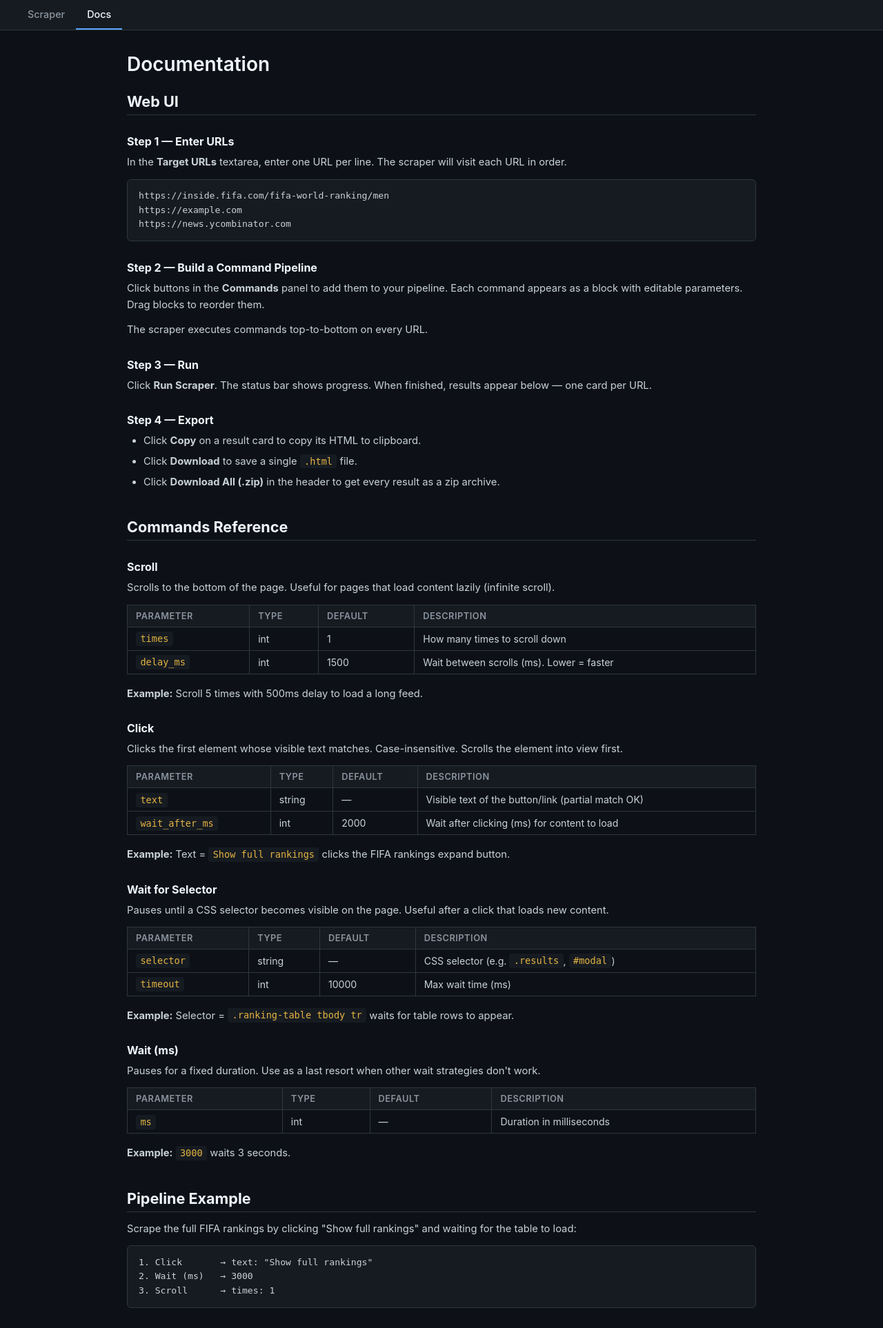
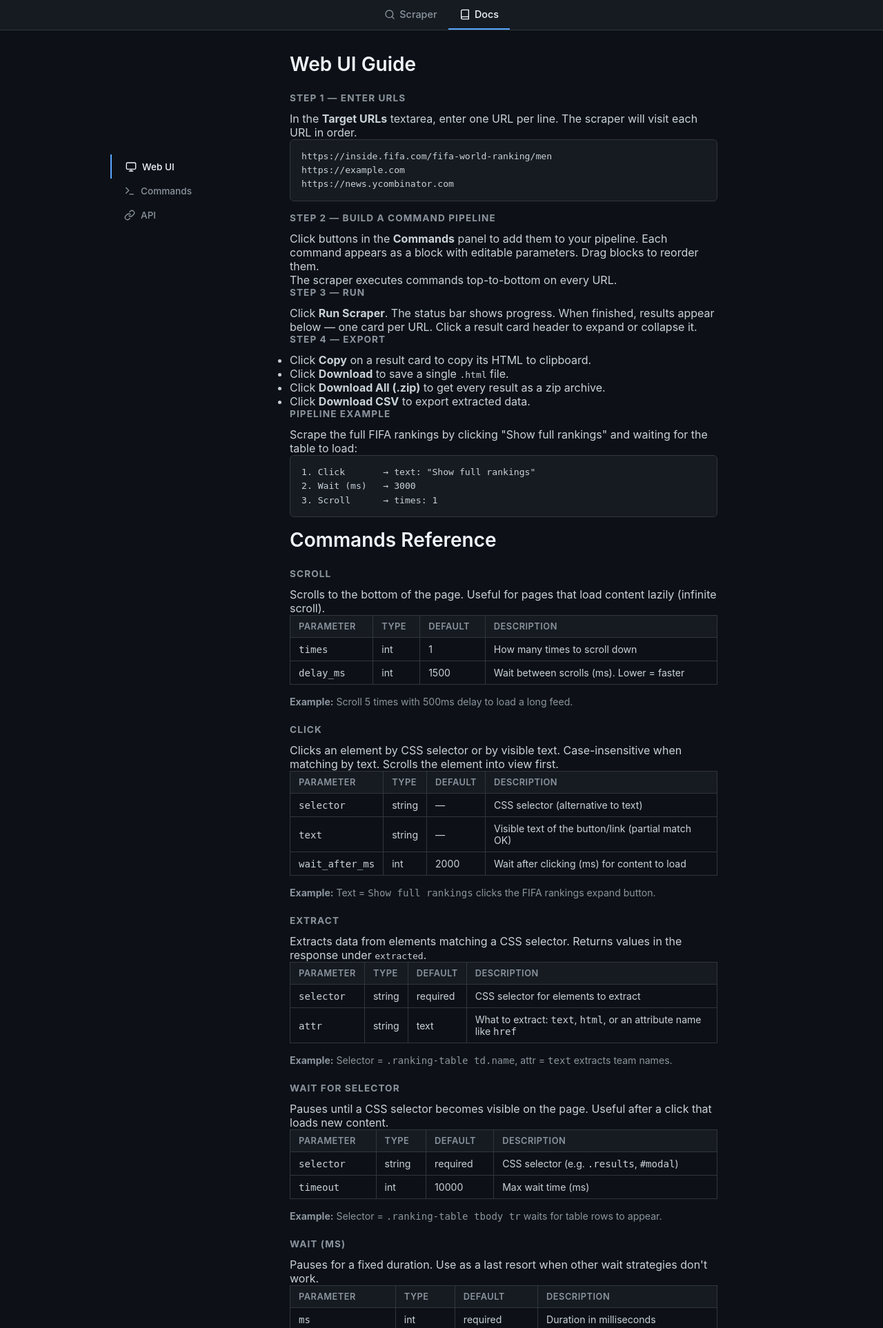
Before and after one commit to Mirohhh/py-scraper, a Flask app: page /docs in a window 1280 px wide. Shown: the top 1926 px of the page at 69% size. Run offline with Flask 3, Linux system fonts and the light colour scheme.

Commit message:
Add per-IP API rate limiting and UI polish

```diff
--- a/app.py
+++ b/app.py
@@ -1,12 +1,49 @@
 import csv
 import io
 import re
+import time
 import zipfile
+from functools import wraps
 from urllib.parse import urlparse
 from flask import Flask, render_template, request, jsonify, Response
 from scraper import execute_scrape
 
 app = Flask(__name__)
+
+# ---------------------------------------------------------------------------
+# Rate limiting (in-memory, per-IP, fixed window)
+# ---------------------------------------------------------------------------
+
+_rate_limit_store: dict[str, list[float]] = {}
+RATE_LIMIT_MAX = 30
+RATE_LIMIT_WINDOW = 60
+
+
+def _rate_limit():
+    ip = request.remote_addr or "unknown"
+    now = time.time()
+    window_start = now - RATE_LIMIT_WINDOW
+    timestamps = _rate_limit_store.get(ip, [])
+    timestamps = [t for t in timestamps if t > window_start]
+    if not timestamps:
+        _rate_limit_store.pop(ip, None)
+    if len(timestamps) >= RATE_LIMIT_MAX:
+        return jsonify({"error": "Rate limit exceeded. Try again later."}), 429
+    timestamps.append(now)
+    _rate_limit_store[ip] = timestamps
+    return None
+
+
+def api_rate_limit(f):
+    @wraps(f)
+    def wrapper(*args, **kwargs):
+        limited = _rate_limit()
+        if limited:
+            return limited
+        return f(*args, **kwargs)
+
+    return wrapper
+
 
 # ---------------------------------------------------------------------------
 # Web UI routes
@@ -24,6 +61,7 @@ def docs():
 
 
 @app.route("/scrape", methods=["POST"])
+@api_rate_limit
 def scrape():
     data = request.get_json()
     urls = data.get("urls", [])
@@ -190,16 +228,19 @@ COMMANDS = [
 
 
 @app.route("/api/health", methods=["GET"])
+@api_rate_limit
 def api_health():
     return jsonify({"status": "ok"})
 
 
 @app.route("/api/commands", methods=["GET"])
+@api_rate_limit
 def api_commands():
     return jsonify({"commands": COMMANDS})
 
 
 @app.route("/api/scrape", methods=["POST"])
+@api_rate_limit
 def api_scrape():
     data = request.get_json(silent=True)
     if data is None:
@@ -225,13 +266,30 @@ def api_scrape():
 
     return_html = data.get("html", True)
 
-    results = []
+    try:
+        page = max(1, int(data.get("page", 1)))
+        per_page = max(1, min(100, int(data.get("per_page", 10))))
+    except (ValueError, TypeError):
+        return _api_error(400, "'page' and 'per_page' must be integers")
+
+    valid_urls = []
     for raw_url in urls:
         if not isinstance(raw_url, str) or not raw_url.strip():
             continue
         url = raw_url.strip()
         if not url.startswith(("http://", "https://")):
             url = "https://" + url
+        valid_urls.append(url)
+
+    total = len(valid_urls)
+    total_pages = max(1, (total + per_page - 1) // per_page)
+    page = min(page, total_pages)
+    start = (page - 1) * per_page
+    end = start + per_page
+    page_urls = valid_urls[start:end]
+
+    results = []
+    for url in page_urls:
         try:
             scraped = execute_scrape(url, commands)
             entry = {"url": url, "status": "ok", "html_length": len(scraped["html"])}
@@ -243,10 +301,21 @@ def api_scrape():
         except Exception as e:
             results.append({"url": url, "status": "error", "error": str(e)})
 
-    return jsonify({"results": results})
+    return jsonify(
+        {
+            "results": results,
+            "pagination": {
+                "page": page,
+                "per_page": per_page,
+                "total": total,
+                "total_pages": total_pages,
+            },
+        }
+    )
 
 
 @app.route("/api/scrape/zip", methods=["POST"])
+@api_rate_limit
 def api_scrape_zip():
     data = request.get_json(silent=True)
     if data is None:
--- a/static/style.css
+++ b/static/style.css
@@ -16,6 +16,7 @@ body {
 /* Top nav */
 .topnav {
   display: flex;
+  justify-content: center;
   gap: 0;
   background: #161b22;
   border-bottom: 1px solid #30363d;
@@ -23,7 +24,9 @@ body {
 }
 
 .topnav a {
-  display: block;
+  display: flex;
+  align-items: center;
+  gap: 0.4rem;
   padding: 0.75rem 1rem;
   color: #8b949e;
   text-decoration: none;
@@ -40,6 +43,12 @@ body {
 .topnav a.active {
   color: #f0f6fc;
   border-bottom-color: #58a6ff;
+}
+
+.nav-icon {
+  width: 16px;
+  height: 16px;
+  flex-shrink: 0;
 }
 
 .container {
@@ -419,15 +428,6 @@ h3 {
   margin-left: auto;
 }
 
-.result-card-body {
-  overflow: hidden;
-  transition: max-height 0.2s ease;
-}
-
-.result-card-body.collapsed {
-  display: none;
-}
-
 .result-error {
   padding: 0.5rem 1rem 0.75rem;
   font-size: 0.82rem;
@@ -452,21 +452,72 @@ h3 {
   margin: 0;
 }
 
-.html-output.hidden {
-  display: none;
+/* Docs layout */
+.docs-layout {
+  display: flex;
+  max-width: 960px;
+  margin: 0 auto;
+  min-height: calc(100vh - 45px);
 }
 
-/* Docs page */
-.docs h2 {
-  font-size: 1.35rem;
+.docs-sidebar {
+  width: 220px;
+  flex-shrink: 0;
+  position: sticky;
+  top: 25vh;
+  height: 100vh;
+  padding: 1.5rem 0;
+}
+
+.sidebar-section {
+  display: flex;
+  flex-direction: column;
+}
+
+.sidebar-link {
+  display: flex;
+  align-items: center;
+  gap: 0.5rem;
+  padding: 0.6rem 1.25rem;
+  color: #8b949e;
+  text-decoration: none;
+  font-size: 0.85rem;
+  font-weight: 500;
+  transition: color 0.15s, background 0.15s;
+}
+
+.sidebar-link:hover {
+  color: #c9d1d9;
+}
+
+.sidebar-link.active {
   color: #f0f6fc;
-  margin: 2.5rem 0 0.75rem;
-  padding-bottom: 0.4rem;
+  border-left: 2px solid #58a6ff;
+}
+
+.sidebar-icon {
+  width: 16px;
+  height: 16px;
+  flex-shrink: 0;
+}
+
+.docs-content {
+  flex: 1;
+  max-width: 700px;
+  padding: 2rem 2.5rem;
+}
+
+/* Docs content */
+.docs h1 {
+  font-size: 1.5rem;
+  color: #f0f6fc;
+  margin: 2rem 0 0.75rem;
+  padding-bottom: 0.5rem;
   border-bottom: 1px solid #30363d;
 }
 
-.docs h2:first-of-type {
-  margin-top: 1rem;
+.docs h1:first-of-type {
+  margin-top: 0;
 }
 
 .docs h3 {
--- a/templates/docs.html
+++ b/templates/docs.html
@@ -8,16 +8,38 @@
 </head>
 <body>
   <nav class="topnav">
-    <a href="/">Scraper</a>
-    <a href="/docs" class="active">Docs</a>
+    <a href="/">
+      <svg class="nav-icon" viewBox="0 0 24 24" fill="none" stroke="currentColor" stroke-width="2" stroke-linecap="round" stroke-linejoin="round"><circle cx="11" cy="11" r="8"/><line x1="21" y1="21" x2="16.65" y2="16.65"/></svg>
+      Scraper
+    </a>
+    <a href="/docs" class="active">
+      <svg class="nav-icon" viewBox="0 0 24 24" fill="none" stroke="currentColor" stroke-width="2" stroke-linecap="round" stroke-linejoin="round"><path d="M4 19.5A2.5 2.5 0 0 1 6.5 17H20"/><path d="M6.5 2H20v20H6.5A2.5 2.5 0 0 1 4 19.5v-15A2.5 2.5 0 0 1 6.5 2z"/></svg>
+      Docs
+    </a>
   </nav>
 
-  <div class="container docs">
+  <div class="docs-layout">
+    <aside class="docs-sidebar">
+      <div class="sidebar-section">
+        <a href="#ui" class="sidebar-link active">
+          <svg class="sidebar-icon" viewBox="0 0 24 24" fill="none" stroke="currentColor" stroke-width="2" stroke-linecap="round" stroke-linejoin="round"><rect x="2" y="3" width="20" height="14" rx="2" ry="2"/><line x1="8" y1="21" x2="16" y2="21"/><line x1="12" y1="17" x2="12" y2="21"/></svg>
+          Web UI
+        </a>
+        <a href="#commands" class="sidebar-link">
+          <svg class="sidebar-icon" viewBox="0 0 24 24" fill="none" stroke="currentColor" stroke-width="2" stroke-linecap="round" stroke-linejoin="round"><polyline points="4 17 10 11 4 5"/><line x1="12" y1="19" x2="20" y2="19"/></svg>
+          Commands
+        </a>
+        <a href="#api" class="sidebar-link">
+          <svg class="sidebar-icon" viewBox="0 0 24 24" fill="none" stroke="currentColor" stroke-width="2" stroke-linecap="round" stroke-linejoin="round"><path d="M10 13a5 5 0 0 0 7.54.54l3-3a5 5 0 0 0-7.07-7.07l-1.72 1.71"/><path d="M14 11a5 5 0 0 0-7.54-.54l-3 3a5 5 0 0 0 7.07 7.07l1.71-1.71"/></svg>
+          API
+        </a>
+      </div>
+    </aside>
 
-    <h1>Documentation</h1>
+    <main class="docs-content">
 
       <!-- ============================================================ -->
-    <h2 id="ui">Web UI</h2>
+      <h1 id="ui">Web UI Guide</h1>
       <!-- ============================================================ -->
 
       <h3>Step 1 — Enter URLs</h3>
@@ -31,20 +53,27 @@ https://news.ycombinator.com</pre>
       <p>The scraper executes commands top-to-bottom on every URL.</p>
 
       <h3>Step 3 — Run</h3>
-    <p>Click <strong>Run Scraper</strong>. The status bar shows progress. When finished, results appear below — one card per URL.</p>
+      <p>Click <strong>Run Scraper</strong>. The status bar shows progress. When finished, results appear below — one card per URL. Click a result card header to expand or collapse it.</p>
 
       <h3>Step 4 — Export</h3>
       <ul>
         <li>Click <strong>Copy</strong> on a result card to copy its HTML to clipboard.</li>
         <li>Click <strong>Download</strong> to save a single <code>.html</code> file.</li>
-      <li>Click <strong>Download All (.zip)</strong> in the header to get every result as a zip archive.</li>
+        <li>Click <strong>Download All (.zip)</strong> to get every result as a zip archive.</li>
+        <li>Click <strong>Download CSV</strong> to export extracted data.</li>
       </ul>
 
+      <h3>Pipeline Example</h3>
+      <p>Scrape the full FIFA rankings by clicking "Show full rankings" and waiting for the table to load:</p>
+      <pre class="code-block">1. Click       → text: "Show full rankings"
+2. Wait (ms)   → 3000
+3. Scroll      → times: 1</pre>
+
       <!-- ============================================================ -->
-    <h2 id="commands">Commands Reference</h2>
+      <h1 id="commands">Commands Reference</h1>
       <!-- ============================================================ -->
 
-    <h3 id="cmd-scroll">Scroll</h3>
+      <h3>Scroll</h3>
       <p>Scrolls to the bottom of the page. Useful for pages that load content lazily (infinite scroll).</p>
       <table class="docs-table">
         <thead><tr><th>Parameter</th><th>Type</th><th>Default</th><th>Description</th></tr></thead>
@@ -55,60 +84,63 @@ https://news.ycombinator.com</pre>
       </table>
       <p class="docs-example"><strong>Example:</strong> Scroll 5 times with 500ms delay to load a long feed.</p>
 
-    <h3 id="cmd-click">Click</h3>
-    <p>Clicks the first element whose visible text matches. Case-insensitive. Scrolls the element into view first.</p>
+      <h3>Click</h3>
+      <p>Clicks an element by CSS selector or by visible text. Case-insensitive when matching by text. Scrolls the element into view first.</p>
       <table class="docs-table">
         <thead><tr><th>Parameter</th><th>Type</th><th>Default</th><th>Description</th></tr></thead>
         <tbody>
+          <tr><td><code>selector</code></td><td>string</td><td>—</td><td>CSS selector (alternative to text)</td></tr>
           <tr><td><code>text</code></td><td>string</td><td>—</td><td>Visible text of the button/link (partial match OK)</td></tr>
           <tr><td><code>wait_after_ms</code></td><td>int</td><td>2000</td><td>Wait after clicking (ms) for content to load</td></tr>
         </tbody>
       </table>
       <p class="docs-example"><strong>Example:</strong> Text = <code>Show full rankings</code> clicks the FIFA rankings expand button.</p>
 
-    <h3 id="cmd-wait-selector">Wait for Selector</h3>
+      <h3>Extract</h3>
+      <p>Extracts data from elements matching a CSS selector. Returns values in the response under <code>extracted</code>.</p>
+      <table class="docs-table">
+        <thead><tr><th>Parameter</th><th>Type</th><th>Default</th><th>Description</th></tr></thead>
+        <tbody>
+          <tr><td><code>selector</code></td><td>string</td><td>required</td><td>CSS selector for elements to extract</td></tr>
+          <tr><td><code>attr</code></td><td>string</td><td>text</td><td>What to extract: <code>text</code>, <code>html</code>, or an attribute name like <code>href</code></td></tr>
+        </tbody>
+      </table>
+      <p class="docs-example"><strong>Example:</strong> Selector = <code>.ranking-table td.name</code>, attr = <code>text</code> extracts team names.</p>
+
+      <h3>Wait for Selector</h3>
       <p>Pauses until a CSS selector becomes visible on the page. Useful after a click that loads new content.</p>
       <table class="docs-table">
         <thead><tr><th>Parameter</th><th>Type</th><th>Default</th><th>Description</th></tr></thead>
         <tbody>
-        <tr><td><code>selector</code></td><td>string</td><td>—</td><td>CSS selector (e.g. <code>.results</code>, <code>#modal</code>)</td></tr>
+          <tr><td><code>selector</code></td><td>string</td><td>required</td><td>CSS selector (e.g. <code>.results</code>, <code>#modal</code>)</td></tr>
           <tr><td><code>timeout</code></td><td>int</td><td>10000</td><td>Max wait time (ms)</td></tr>
         </tbody>
       </table>
       <p class="docs-example"><strong>Example:</strong> Selector = <code>.ranking-table tbody tr</code> waits for table rows to appear.</p>
 
-    <h3 id="cmd-wait">Wait (ms)</h3>
+      <h3>Wait (ms)</h3>
       <p>Pauses for a fixed duration. Use as a last resort when other wait strategies don't work.</p>
       <table class="docs-table">
         <thead><tr><th>Parameter</th><th>Type</th><th>Default</th><th>Description</th></tr></thead>
         <tbody>
-        <tr><td><code>ms</code></td><td>int</td><td>—</td><td>Duration in milliseconds</td></tr>
+          <tr><td><code>ms</code></td><td>int</td><td>required</td><td>Duration in milliseconds</td></tr>
         </tbody>
       </table>
       <p class="docs-example"><strong>Example:</strong> <code>3000</code> waits 3 seconds.</p>
 
       <!-- ============================================================ -->
-    <h2 id="pipeline-example">Pipeline Example</h2>
+      <h1 id="api">API Reference</h1>
       <!-- ============================================================ -->
 
-    <p>Scrape the full FIFA rankings by clicking "Show full rankings" and waiting for the table to load:</p>
-    <pre class="code-block">1. Click       → text: "Show full rankings"
-2. Wait (ms)   → 3000
-3. Scroll      → times: 1</pre>
+      <p>All API endpoints accept and return JSON. Rate limited to <strong>30 requests per minute</strong> per IP.</p>
 
-    <!-- ============================================================ -->
-    <h2 id="api">API</h2>
-    <!-- ============================================================ -->
-
-    <p>All API endpoints accept and return JSON.</p>
-
-    <h3 id="api-health">Health Check</h3>
+      <h3>Health Check</h3>
       <pre class="code-block">GET /api/health
 
 Response 200:
 { "status": "ok" }</pre>
 
-    <h3 id="api-commands">List Commands</h3>
+      <h3>List Commands</h3>
       <pre class="code-block">GET /api/commands
 
 Response 200:
@@ -126,7 +158,7 @@ Response 200:
   ]
 }</pre>
 
-    <h3 id="api-scrape">Scrape</h3>
+      <h3>Scrape</h3>
       <pre class="code-block">POST /api/scrape
 Content-Type: application/json
 
@@ -146,6 +178,8 @@ Content-Type: application/json
           <tr><td><code>urls</code></td><td>string[]</td><td>one of url/urls</td><td>Multiple URLs to scrape</td></tr>
           <tr><td><code>commands</code></td><td>object[]</td><td>no</td><td>Command pipeline (see <a href="#commands">Commands</a>)</td></tr>
           <tr><td><code>html</code></td><td>bool</td><td>no</td><td>Include HTML in response (default true)</td></tr>
+          <tr><td><code>page</code></td><td>int</td><td>no</td><td>Page number (default 1)</td></tr>
+          <tr><td><code>per_page</code></td><td>int</td><td>no</td><td>URLs per page, max 100 (default 10)</td></tr>
         </tbody>
       </table>
 
@@ -158,7 +192,13 @@ Content-Type: application/json
       "html_length": 528,
       "html": "&lt;!DOCTYPE html&gt;..."
     }
-  ]
+  ],
+  "pagination": {
+    "page": 1,
+    "per_page": 10,
+    "total": 1,
+    "total_pages": 1
+  }
 }</pre>
 
       <p><strong>Multi-URL example:</strong></p>
@@ -170,7 +210,7 @@ Content-Type: application/json
 }</pre>
       <p>Set <code>html</code> to <code>false</code> when you only need lengths or success/failure status.</p>
 
-    <h3 id="api-zip">Scrape to ZIP</h3>
+      <h3>Scrape to ZIP</h3>
       <p>Same input as <code>/api/scrape</code>, but returns a <code>.zip</code> file with one HTML file per URL.</p>
       <pre class="code-block">POST /api/scrape/zip
 Content-Type: application/json
@@ -183,7 +223,7 @@ Response 200:
 Content-Type: application/zip
 Content-Disposition: attachment; filename=scraped.zip</pre>
 
-    <h3 id="api-errors">Error Handling</h3>
+      <h3>Error Handling</h3>
       <p>Validation errors return <code>400</code>:</p>
       <pre class="code-block">POST /api/scrape { "url": "...", "commands": [{"type": "bad"}] }
 
@@ -194,14 +234,27 @@ Response 400:
   "results": [
     { "url": "https://example.com", "status": "ok", "html_length": 528 },
     { "url": "https://bad.invalid", "status": "error", "error": "net::ERR_NAME_NOT_RESOLVED" }
-  ]
+  ],
+  "pagination": { "page": 1, "per_page": 10, "total": 2, "total_pages": 1 }
 }</pre>
+      <p>Rate limit exceeded returns <code>429</code>:</p>
+      <pre class="code-block">Response 429:
+{ "error": "Rate limit exceeded. Try again later." }</pre>
 
-    <h3 id="api-curl">cURL Examples</h3>
+      <h3>cURL Examples</h3>
       <pre class="code-block"># Single URL
 curl -X POST http://localhost:5000/api/scrape \
   -H "Content-Type: application/json" \
   -d '{"url": "https://example.com"}'
+
+# Multiple URLs with pagination (page 2, 5 per page)
+curl -X POST http://localhost:5000/api/scrape \
+  -H "Content-Type: application/json" \
+  -d '{
+    "urls": ["https://a.com", "https://b.com", "https://c.com", "https://d.com", "https://e.com", "https://f.com"],
+    "page": 2,
+    "per_page": 5
+  }'
 
 # Multiple URLs with commands
 curl -X POST http://localhost:5000/api/scrape \
@@ -217,6 +270,23 @@ curl -X POST http://localhost:5000/api/scrape/zip \
   -d '{"urls": ["https://example.com"]}' \
   -o scraped.zip</pre>
 
+    </main>
   </div>
+
+  <script>
+    document.querySelectorAll('.sidebar-link').forEach(link => {
+      link.addEventListener('click', () => {
+        document.querySelectorAll('.sidebar-link').forEach(l => l.classList.remove('active'));
+        link.classList.add('active');
+      });
+    });
+    if (window.location.hash) {
+      const active = document.querySelector('.sidebar-link[href="' + window.location.hash + '"]');
+      if (active) {
+        document.querySelectorAll('.sidebar-link').forEach(l => l.classList.remove('active'));
+        active.classList.add('active');
+      }
+    }
+  </script>
 </body>
 </html>
```
Also changed, not shown: static/script.js (+7 -16 lines), templates/index.html (+8 -2 lines), README.md. Lines whose indentation alone changed are shown as unchanged.
